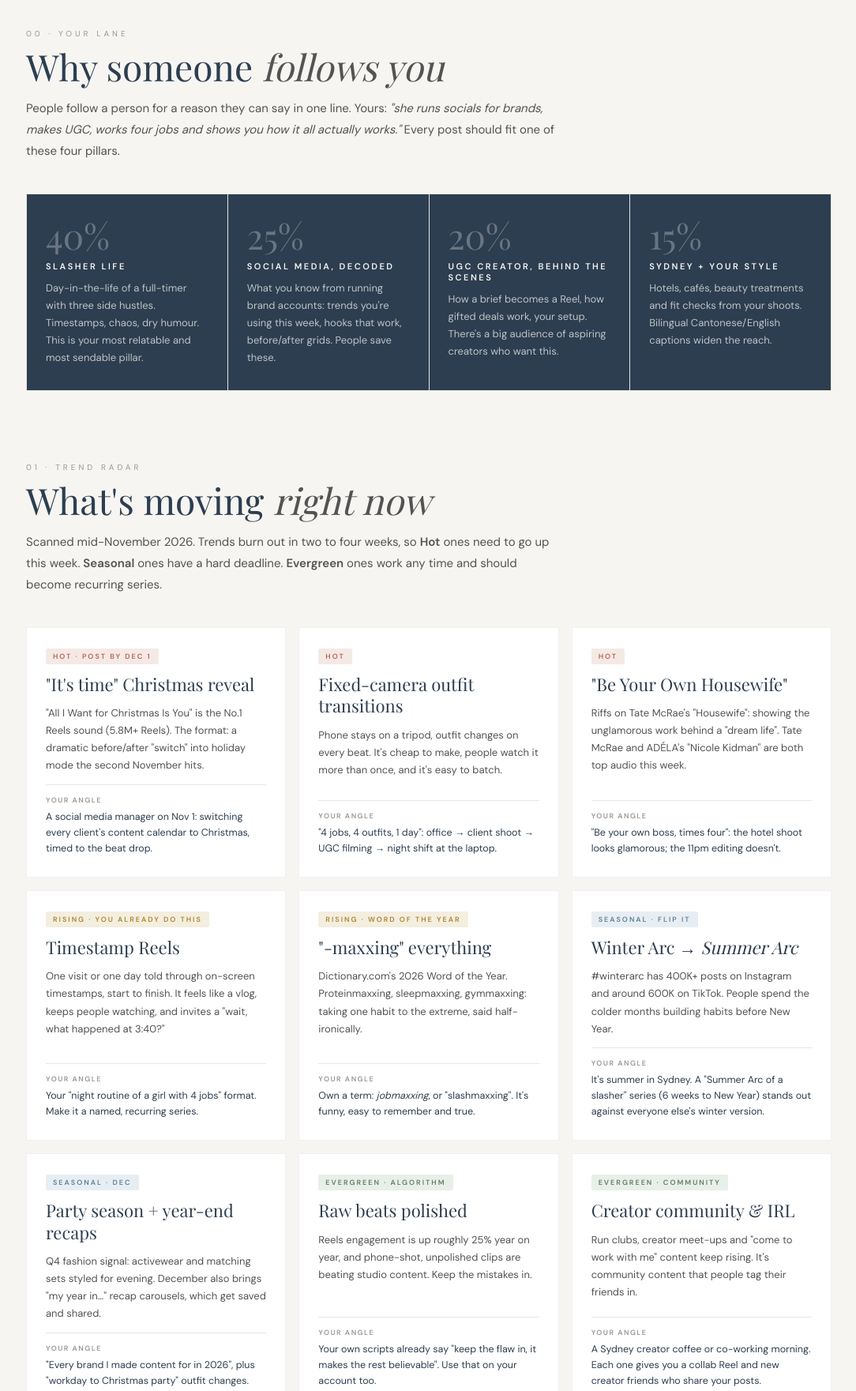
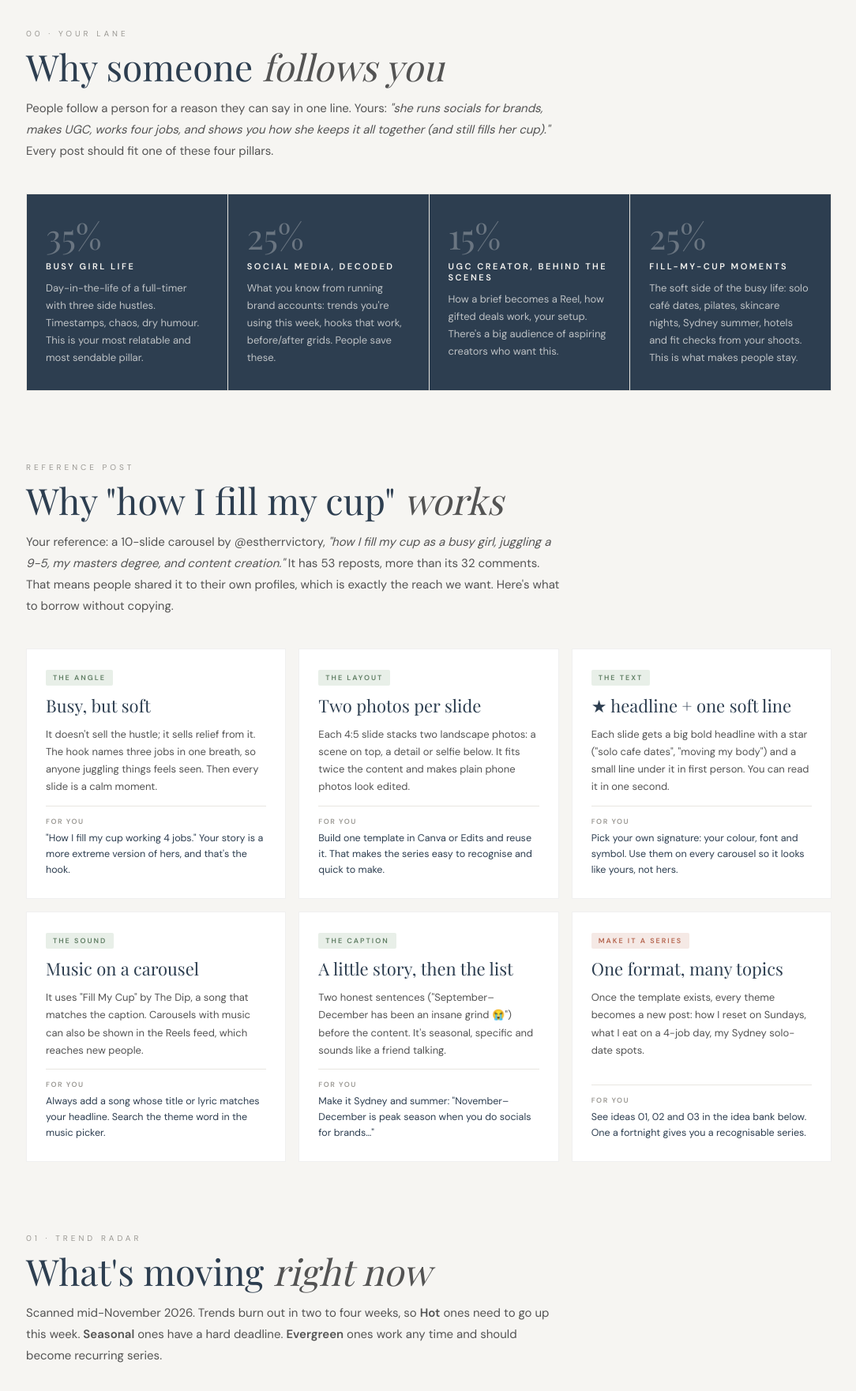
Before and after one commit to nikkileung0511/eilm-launch-strategy, a plain HTML site: page content-ideas.html in a window 1280 px wide. Shown: the part 780-2541 px from the top of the page at 79% size, without its empty margins (97-1181 px from the left). Drawn offline with nearby package versions, Linux system fonts and the light colour scheme; a web font is replaced by a local one.

Commit message:
Content Ideas: English-first, add 'fill my cup' reference breakdown and series ideas
Removes Cantonese copy for now, rebalances pillars toward softer busy-girl content, adds a breakdown of the reference carousel and three ideas built on its format.

Co-Authored-By: Claude Opus 5.5 <noreply@anthropic.com>
Claude-Session: https://claude.ai/code/session_011FhPSfcFAH9nZiGvHfUTKE

```diff
--- a/content-ideas.html
+++ b/content-ideas.html
@@ -181,12 +181,57 @@ footer{background:var(--navy);color:var(--stone);text-align:center;padding:36px
 <section class="section" id="lane">
   <p class="label">00 · Your lane</p>
   <h2>Why someone <em>follows you</em></h2>
-  <p class="intro">People follow a person for a reason they can say in one line. Yours: <i>"she runs socials for brands, makes UGC, works four jobs and shows you how it all actually works."</i> Every post should fit one of these four pillars.</p>
+  <p class="intro">People follow a person for a reason they can say in one line. Yours: <i>"she runs socials for brands, makes UGC, works four jobs, and shows you how she keeps it all together (and still fills her cup)."</i> Every post should fit one of these four pillars.</p>
   <div class="rules">
-    <div class="rule"><div class="rule-n">40%</div><h3>Slasher life</h3><p>Day-in-the-life of a full-timer with three side hustles. Timestamps, chaos, dry humour. This is your most relatable and most sendable pillar.</p></div>
+    <div class="rule"><div class="rule-n">35%</div><h3>Busy girl life</h3><p>Day-in-the-life of a full-timer with three side hustles. Timestamps, chaos, dry humour. This is your most relatable and most sendable pillar.</p></div>
     <div class="rule"><div class="rule-n">25%</div><h3>Social media, decoded</h3><p>What you know from running brand accounts: trends you're using this week, hooks that work, before/after grids. People save these.</p></div>
-    <div class="rule"><div class="rule-n">20%</div><h3>UGC creator, behind the scenes</h3><p>How a brief becomes a Reel, how gifted deals work, your setup. There's a big audience of aspiring creators who want this.</p></div>
-    <div class="rule"><div class="rule-n">15%</div><h3>Sydney + your style</h3><p>Hotels, cafés, beauty treatments and fit checks from your shoots. Bilingual Cantonese/English captions widen the reach.</p></div>
+    <div class="rule"><div class="rule-n">15%</div><h3>UGC creator, behind the scenes</h3><p>How a brief becomes a Reel, how gifted deals work, your setup. There's a big audience of aspiring creators who want this.</p></div>
+    <div class="rule"><div class="rule-n">25%</div><h3>Fill-my-cup moments</h3><p>The soft side of the busy life: solo café dates, pilates, skincare nights, Sydney summer, hotels and fit checks from your shoots. This is what makes people stay.</p></div>
+  </div>
+</section>
+
+<!-- REFERENCE -->
+<section class="section" id="reference">
+  <p class="label">Reference post</p>
+  <h2>Why "how I fill my cup" <em>works</em></h2>
+  <p class="intro">Your reference: a 10-slide carousel by @estherrvictory, <i>"how I fill my cup as a busy girl, juggling a 9-5, my masters degree, and content creation."</i> It has 53 reposts, more than its 32 comments. That means people shared it to their own profiles, which is exactly the reach we want. Here's what to borrow without copying.</p>
+  <div class="radar">
+    <article class="trend">
+      <span class="chip evergreen">The angle</span>
+      <h3>Busy, but soft</h3>
+      <p>It doesn't sell the hustle; it sells relief from it. The hook names three jobs in one breath, so anyone juggling things feels seen. Then every slide is a calm moment.</p>
+      <div class="angle"><b>For you</b>"How I fill my cup working 4 jobs." Your story is a more extreme version of hers, and that's the hook.</div>
+    </article>
+    <article class="trend">
+      <span class="chip evergreen">The layout</span>
+      <h3>Two photos per slide</h3>
+      <p>Each 4:5 slide stacks two landscape photos: a scene on top, a detail or selfie below. It fits twice the content and makes plain phone photos look edited.</p>
+      <div class="angle"><b>For you</b>Build one template in Canva or Edits and reuse it. That makes the series easy to recognise and quick to make.</div>
+    </article>
+    <article class="trend">
+      <span class="chip evergreen">The text</span>
+      <h3>★ headline + one soft line</h3>
+      <p>Each slide gets a big bold headline with a star ("solo cafe dates", "moving my body") and a small line under it in first person. You can read it in one second.</p>
+      <div class="angle"><b>For you</b>Pick your own signature: your colour, font and symbol. Use them on every carousel so it looks like yours, not hers.</div>
+    </article>
+    <article class="trend">
+      <span class="chip evergreen">The sound</span>
+      <h3>Music on a carousel</h3>
+      <p>It uses "Fill My Cup" by The Dip, a song that matches the caption. Carousels with music can also be shown in the Reels feed, which reaches new people.</p>
+      <div class="angle"><b>For you</b>Always add a song whose title or lyric matches your headline. Search the theme word in the music picker.</div>
+    </article>
+    <article class="trend">
+      <span class="chip evergreen">The caption</span>
+      <h3>A little story, then the list</h3>
+      <p>Two honest sentences ("September–December has been an insane grind 😭") before the content. It's seasonal, specific and sounds like a friend talking.</p>
+      <div class="angle"><b>For you</b>Make it Sydney and summer: "November–December is peak season when you do socials for brands…"</div>
+    </article>
+    <article class="trend">
+      <span class="chip hot">Make it a series</span>
+      <h3>One format, many topics</h3>
+      <p>Once the template exists, every theme becomes a new post: how I reset on Sundays, what I eat on a 4-job day, my Sydney solo-date spots.</p>
+      <div class="angle"><b>For you</b>See ideas 01, 02 and 03 in the idea bank below. One a fortnight gives you a recognisable series.</div>
+    </article>
   </div>
 </section>
 
@@ -313,7 +358,7 @@ footer{background:var(--navy);color:var(--stone);text-align:center;padding:36px
   <h2>First-frame <em>text</em></h2>
   <p class="intro">Put these on screen in the first second. Swap any of them into any idea above. Run two through Trial Reels and keep whichever wins.</p>
   <ul class="hooks">
-    <li><span>01</span>"Night routine of a girl with 4 jobs." / 「打4份工嘅斜槓族夜晚routine」</li>
+    <li><span>01</span>"How I fill my cup as a girl with 4 jobs."</li>
     <li><span>02</span>"I run Instagram for brands. Here's what I'd never post."</li>
     <li><span>03</span>"POV: you're the social media manager, so you're also the model, the editor and the caterer."</li>
     <li><span>04</span>"Send this to your friend who has 3 side hustles."</li>
@@ -367,7 +412,7 @@ footer{background:var(--navy);color:var(--stone);text-align:center;padding:36px
       <p class="t">5 min · TikTok</p>
       <h3>Where trends start</h3>
       <ul>
-        <li>TikTok is usually 1–3 weeks ahead of Instagram. Search #socialmediamanager, #ugccreator, #dayinmylife and #斜槓族, and sort by "this week".</li>
+        <li>TikTok is usually 1–3 weeks ahead of Instagram. Search #socialmediamanager, #ugccreator, #dayinmylife and #busygirl, and sort by "this week".</li>
         <li>Check TikTok Creative Center → Trends → Songs &amp; Hashtags, filtered to Australia.</li>
         <li>Anything big on TikTok but not yet on Reels is your window.</li>
       </ul>
@@ -411,8 +456,20 @@ footer{background:var(--navy);color:var(--stone);text-align:center;padding:36px
 
 <script>
 const IDEAS = [
+  {t:"How I fill my cup working 4 jobs", trend:"\"Fill my cup\" busy-girl carousel", format:"Carousel", goal:"Follows",
+   hook:"How I've been filling my cup (working a full-time job + 3 side hustles)",
+   shots:"10 slides, two photos stacked per slide. Cover: you mid-walk with a coffee + the headline. Then one ★ theme per slide: solo café dates, pilates, skincare nights, beach walks, dinners with friends, a hotel stay from a shoot. Add a song that matches the theme.",
+   cta:"Caption: 2 honest lines about how busy Nov–Dec is, then \"save this for when you need a reset ♡\". Ask: \"How do you fill your cup?\""},
+  {t:"My Sydney solo-date spots", trend:"\"Fill my cup\" series", format:"Carousel", goal:"Saves",
+   hook:"Sydney spots for a solo date when you need to answer to no one",
+   shots:"Same stacked template. One café, bookshop, beach or gallery per slide: your drink or table on top, the view or you below. Suburb in the small line.",
+   cta:"\"Save for your next day off. Follow for more Sydney spots.\""},
+  {t:"What I eat on a 4-job day", trend:"\"Fill my cup\" series + food", format:"Carousel", goal:"Saves",
+   hook:"What I actually eat on a day with 4 jobs",
+   shots:"Stacked slides by time of day: desk breakfast, lunch between client calls, the snack in the car, the slow dinner that's your reward. Honest, not perfect.",
+   cta:"\"Follow for more busy-girl days.\" Pin a comment: \"Tell me your go-to busy-day meal.\""},
   {t:"Night routine of a girl with 4 jobs", trend:"Timestamp Reels", format:"Reel", goal:"Follows",
-   hook:"Night routine of a girl with 4 jobs. / 打4份工嘅斜槓族夜晚routine",
+   hook:"Night routine of a girl with 4 jobs.",
    shots:"Same format as your UGC script, but for you: door at 7:15pm → inbox → client edits → UGC filming → 1am lights out. Clock in the same corner every scene. Make it Episode 1.",
    cta:"\"New episode every week. Follow so you don't miss Part 2.\""},
   {t:"\"It's time.\" — the SMM Christmas switch", trend:"\"All I Want for Christmas\" reveal", format:"Reel", goal:"Reach",
@@ -423,10 +480,6 @@ const IDEAS = [
    hook:"Romanticising the part of the dream job nobody films.",
    shots:"6am alarm → full-time job → lunch-break caption writing → hotel shoot (looks glamorous) → 11pm editing on the floor. Tate McRae audio, quick cuts.",
    cta:"\"Follow for the unglamorous side of doing socials for a living.\""},
-  {t:"Jobmaxxing", trend:"-maxxing (Word of the Year)", format:"Reel", goal:"Sends",
-   hook:"I'm jobmaxxing and I need someone to stop me.",
-   shots:"Deadpan talking-head. List the \"maxxes\": jobmaxxing, inboxmaxxing, iced-coffee-maxxing. Cut to your 4 calendars side by side.",
-   cta:"\"Send to your friend who also said yes to one more side hustle.\""},
   {t:"Summer Arc of a slasher", trend:"Winter Arc (flipped)", format:"Reel", goal:"Follows",
    hook:"Everyone's on their Winter Arc. In Sydney it's summer. Day 1.",
    shots:"A daily 10-sec clip: one habit you're keeping despite 4 jobs (morning walk, no-phone breakfast, skincare). Same opening frame daily. Weekly recap carousel.",
@@ -467,14 +520,6 @@ const IDEAS = [
    hook:"(Comment sticker) \"How do you find clients?\"",
    shots:"Use Instagram's reply-with-Reel feature on a real comment or DM. 30 sec answer. You'll never run out of ideas, and the person who asked usually shares it.",
    cta:"\"Ask me anything about socials. I answer one every week.\""},
-  {t:"4 jobs, 1 calendar", trend:"Productivity / systems", format:"Carousel", goal:"Saves",
-   hook:"4 jobs, 1 calendar. Here's how I don't drop the ball.",
-   shots:"Screenshots of your colour-coded calendar (blur client names), your Notion or Sheets content planner, your batching day. One tip per slide.",
-   cta:"\"Save this. Follow if you're also doing too much.\""},
-  {t:"Bilingual day-in-the-life", trend:"Bilingual captions (Edits)", format:"Reel", goal:"Reach",
-   hook:"斜槓族一日 / A day with 4 jobs",
-   shots:"Cantonese voice-over with English captions, using Edits' auto bilingual captions. Cross-post to Xiaohongshu with a Chinese caption to reach the Hong Kong and Chinese-speaking audience in Sydney.",
-   cta:"\"Follow for more 斜槓族 life in Sydney.\""},
   {t:"Workday → Christmas party, one outfit", trend:"Party-season styling", format:"Reel", goal:"Saves",
    hook:"One outfit. Four jobs. Zero changes.",
    shots:"Office → client shoot → laptop at a café → Christmas drinks. Only swap shoes, jewellery, blazer and lip. Label each location on screen.",
```
